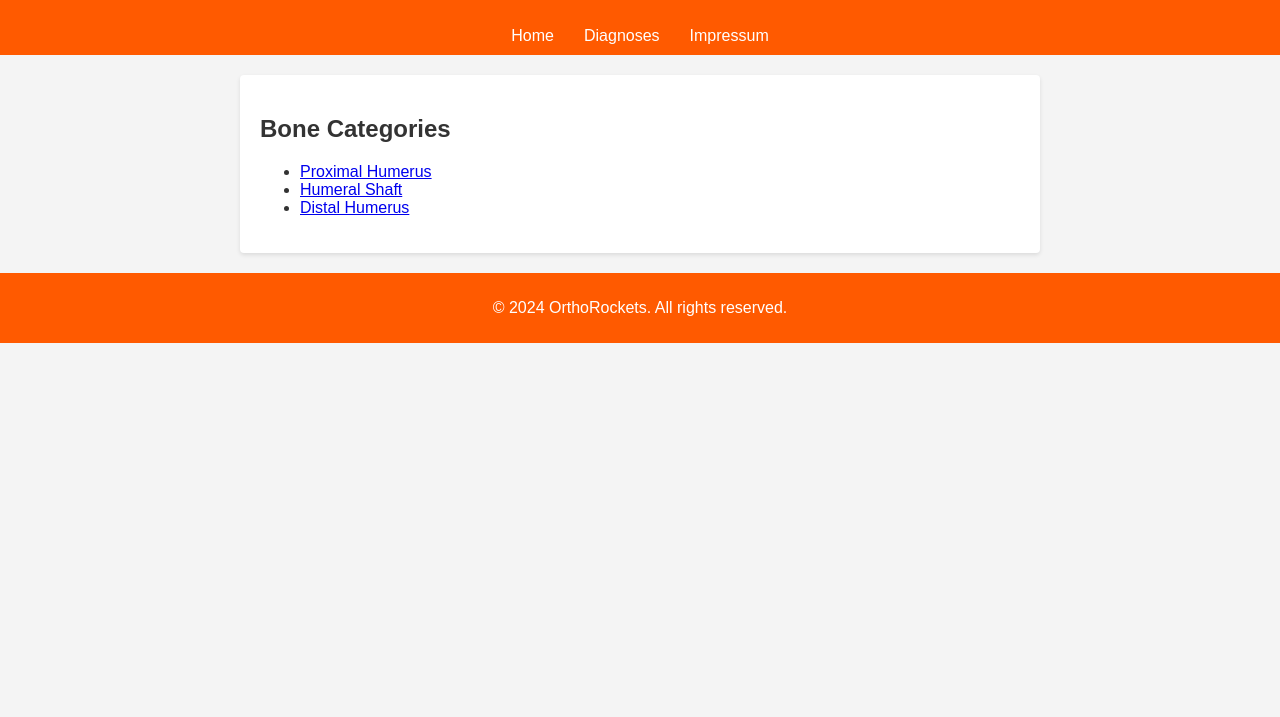
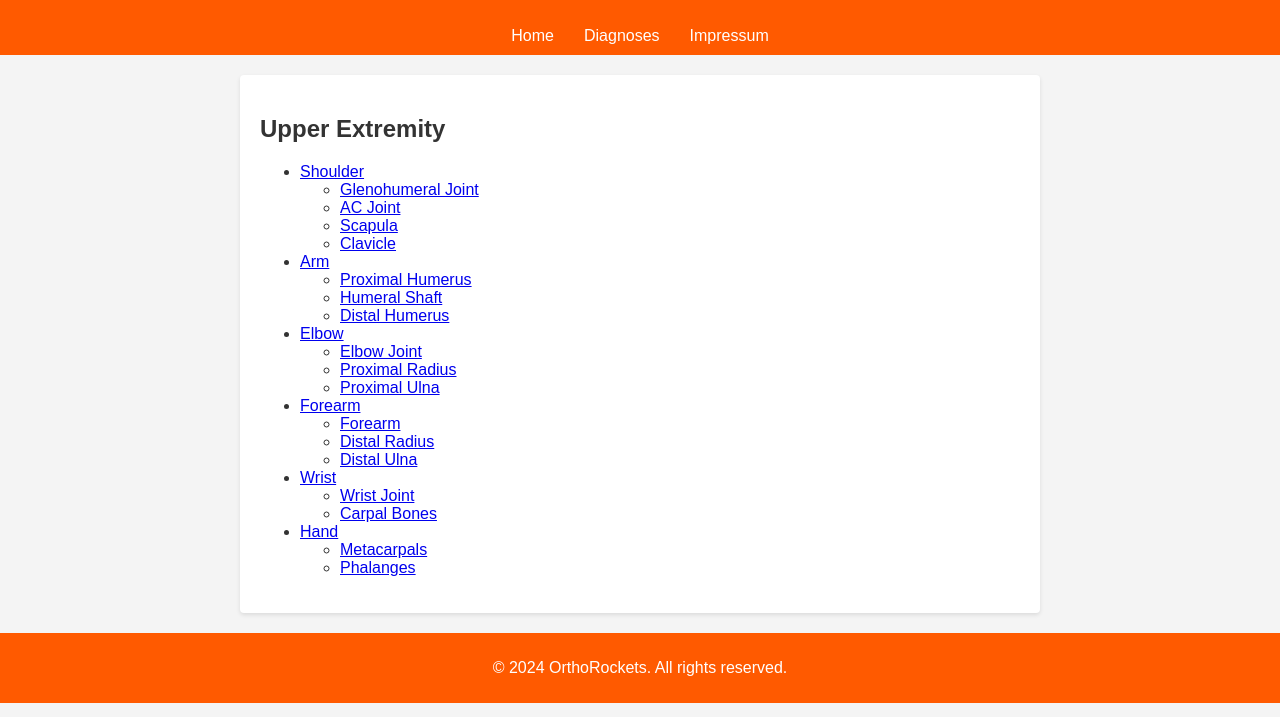
Before and after one commit to nekonomicus/orthorocket, a plain HTML site: page diagnoses.html in a window 1280 px wide. Shown: the part 83-800 px from the top of the page. Drawn offline with Linux system fonts and the light colour scheme.

Commit message:
Update diagnoses.html

```diff
--- a/diagnoses.html
+++ b/diagnoses.html
@@ -9,10 +9,9 @@
 <body>
     <header>
         <h1>Diagnoses</h1>
-        <div class="switch-container">
-            <input type="checkbox" id="dark-mode-toggle" class="switch">
-            <span class="slider"></span>
-        </div>
+        <label class="switch-container">
+            <input type="checkbox" id="dark-mode-toggle"> Dark Mode
+        </label>
     </header>
     <nav>
         <ul>
@@ -23,11 +22,55 @@
     </nav>
     <main>
         <section>
-            <h2>Bone Categories</h2>
+            <h2>Upper Extremity</h2>
             <ul>
-                <li><a href="proximal_humerus.html">Proximal Humerus</a></li>
-                <li><a href="#">Humeral Shaft</a></li>
-                <li><a href="#">Distal Humerus</a></li>
+                <li>
+                    <a href="shoulder.html">Shoulder</a>
+                    <ul>
+                        <li><a href="shoulder_glenohumeral_joint.html">Glenohumeral Joint</a></li>
+                        <li><a href="ac_joint.html">AC Joint</a></li>
+                        <li><a href="scapula.html">Scapula</a></li>
+                        <li><a href="clavicle.html">Clavicle</a></li>
+                    </ul>
+                </li>
+                <li>
+                    <a href="arm.html">Arm</a>
+                    <ul>
+                        <li><a href="proximal_humerus.html">Proximal Humerus</a></li>
+                        <li><a href="humeral_shaft.html">Humeral Shaft</a></li>
+                        <li><a href="distal_humerus.html">Distal Humerus</a></li>
+                    </ul>
+                </li>
+                <li>
+                    <a href="elbow.html">Elbow</a>
+                    <ul>
+                        <li><a href="elbow_joint.html">Elbow Joint</a></li>
+                        <li><a href="proximal_radius.html">Proximal Radius</a></li>
+                        <li><a href="proximal_ulna.html">Proximal Ulna</a></li>
+                    </ul>
+                </li>
+                <li>
+                    <a href="forearm.html">Forearm</a>
+                    <ul>
+                        <li><a href="forearm.html">Forearm</a></li>
+                        <li><a href="distal_radius.html">Distal Radius</a></li>
+                        <li><a href="distal_ulna.html">Distal Ulna</a></li>
+                    </ul>
+                </li>
+                <li>
+                    <a href="wrist.html">Wrist</a>
+                    <ul>
+                        <li><a href="wrist_joint.html">Wrist Joint</a></li>
+                        <li><a href="carpal_bones.html">Carpal Bones</a></li>
+                    </ul>
+                </li>
+                <li>
+                    <a href="hand.html">Hand</a>
+                    <ul>
+                        <li><a href="metacarpals.html">Metacarpals</a></li>
+                        <li><a href="phalanges.html">Phalanges</a></li>
+                    </ul>
+                </li>
             </ul>
         </section>
     </main>
```
